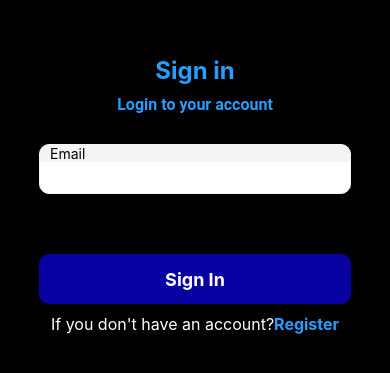
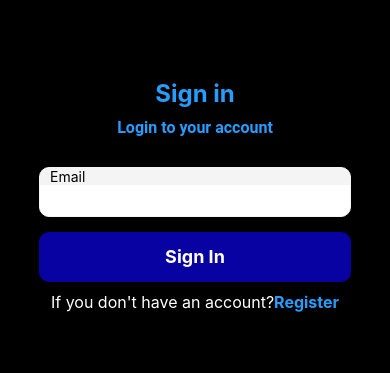
Before and after one commit to Muhammad-Osamaa/MovieRecommendation, a React Native app: screen /Login in a window 390 px wide. Shown: the part 227-600 px from the top of the page. Built offline with nearby package versions, Linux system fonts and the light colour scheme.

Commit message:
modifyLoginScreen

```diff
--- a/src/screens/Login.js
+++ b/src/screens/Login.js
@@ -75,6 +75,8 @@ const LoginScreen = ({navigation}) => {
             borderColor: isEmailFocused
               ? Constants.logoColor
               : Constants.grayColor,
+            marginBottom:
+              isEmaiFilled && email.endsWith('@gmail.com') ? 10 : -45,
           },
         ]}>
         <TextInput
```
